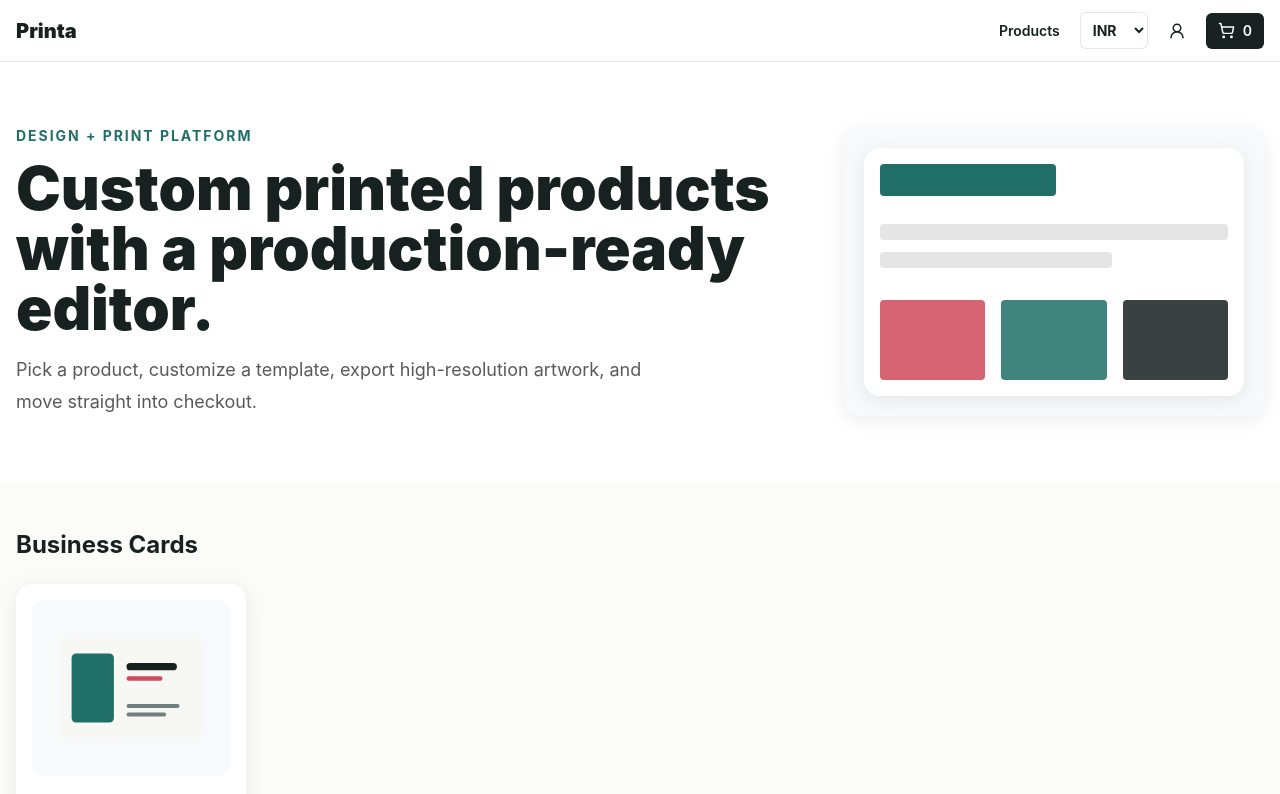
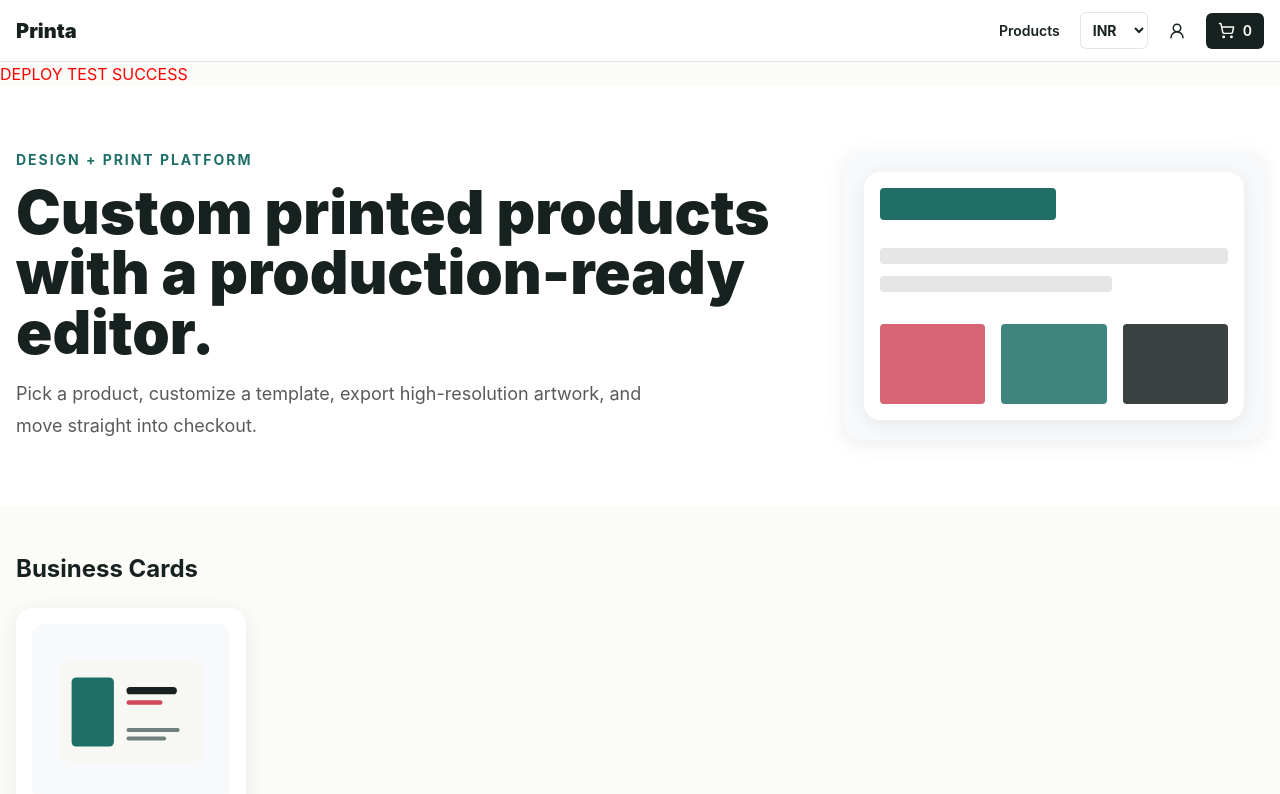
Before and after one commit to harshkumarmathuri12-lab/printa, a Next.js app in the folder frontend/: page / in a window 1280 px wide. Shown: the top 794 px of the page. Built offline with nearby package versions, Linux system fonts and the light colour scheme; no server answers.

Commit message:
test: force deployment update

```diff
--- a/frontend/pages/index.js
+++ b/frontend/pages/index.js
@@ -12,6 +12,7 @@ export default function Home() {
 
   return (
     <Layout>
+      <h1 style={{ color: 'red' }}>DEPLOY TEST SUCCESS</h1>
       <section className="bg-white">
         <div className="mx-auto grid max-w-7xl gap-10 px-4 py-14 md:grid-cols-[1fr_420px] md:items-center lg:py-16">
           <div>
```
